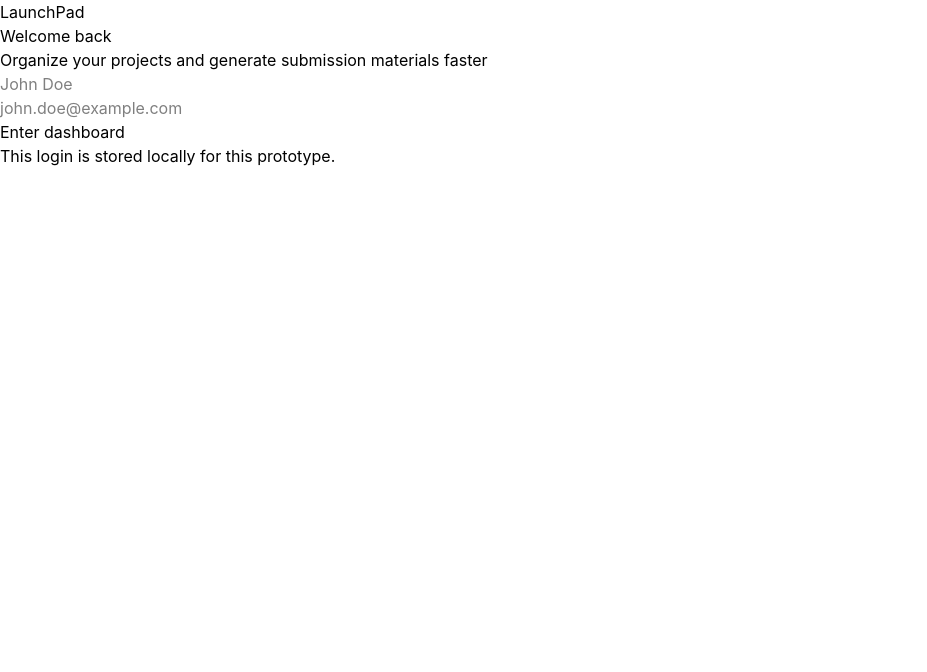
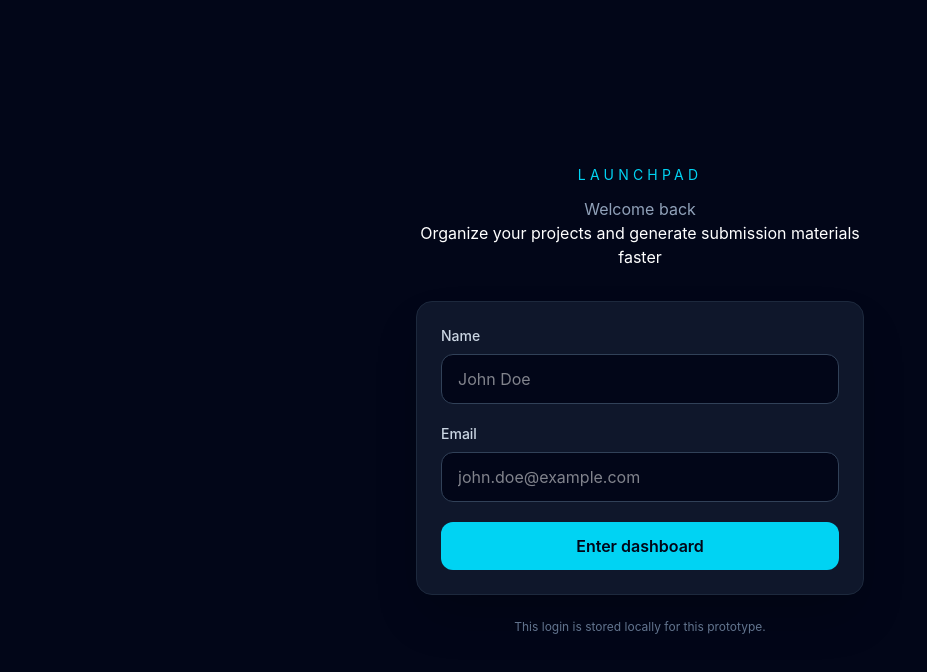
Before and after one commit to noname697/LaunchPad, a React (Vite) app: page / in a window 1280 px wide. Shown: the top 672 px of the page, without its empty margins (0-927 px from the left). Built offline with nearby package versions, Linux system fonts and the light colour scheme.

Commit message:
Estilizando página de login

```diff
--- a/src/views/Login/index.jsx
+++ b/src/views/Login/index.jsx
@@ -37,40 +37,69 @@ const Login = ({ onLogin }) => {
   );
 
   return (
-    <main className="">
-      <section className="">
-        <div className="">
-          <p className="">LaunchPad</p>
-          <h1 className="">Welcome back</h1>
+    <main className="min-h-screen bg-slate-950 text-white flex items-center justify-center px-6">
+      <section className="w-full max-w-md">
+        <div className="mb-8 text-center">
+          <p className="text-sm uppercase tracking-[0.3em] text-cyan-400 mb-3">
+            LaunchPad
+          </p>
+          <h1 className="text-slate-400">Welcome back</h1>
           <p className="">
             Organize your projects and generate submission materials faster
           </p>
         </div>
 
-        <form action={formAction} className="">
-          <div className="">
-            <label htmlFor="name" className=""></label>
+        <form
+          action={formAction}
+          className="bg-slate-900 border border-slate-800 rounded-2xl p-6 shadow-2xl"
+        >
+          <div className="mb-5">
+            <label
+              htmlFor="name"
+              className="block text-sm font-medium text-slate-300 mb-2"
+            >
+              Name
+            </label>
             <input
               type="text"
               id="name"
               name="name"
               placeholder="John Doe"
-              className=""
+              className="w-full rounded-xl bg-slate-950 border border-slate-700 px-4 py-3 text-white outline-none focus:border-cyan-400"
             />
           </div>
-          <div className="">
-            <label htmlFor="email" className=""></label>
-            <input type="text" id="email" name="email" placeholder="john.doe@example.com" className="" />
+          <div className="mb-5">
+            <label
+              htmlFor="email"
+              className="block text-sm font-medium text-slate-300 mb-2"
+            >
+              Email
+            </label>
+            <input
+              type="text"
+              id="email"
+              name="email"
+              placeholder="john.doe@example.com"
+              className="w-full rounded-xl bg-slate-950 border border-slate-700 px-4 py-3 text-white outline-none focus:border-cyan-400"
+            />
           </div>
 
-          {state.error && <p className="">{state.error}</p>}
+          {state.error && (
+            <p className="mb-5 text-sm text-red-400">{state.error}</p>
+          )}
 
-          <button type="submit" disabled={isPending} className="">
+          <button
+            type="submit"
+            disabled={isPending}
+            className="w-full rounded-xl bg-cyan-400 text-slate-950 font-semibold py-3 hover:bg-cyan-300 transition disabled:opacity-60 disabled:cursor-not-allowed"
+          >
             {isPending ? "Entering..." : "Enter dashboard"}
           </button>
         </form>
 
-        <p className="">This login is stored locally for this prototype.</p>
+        <p className="text-center text-xs text-slate-500 mt-6">
+          This login is stored locally for this prototype.
+        </p>
       </section>
     </main>
   );
```
